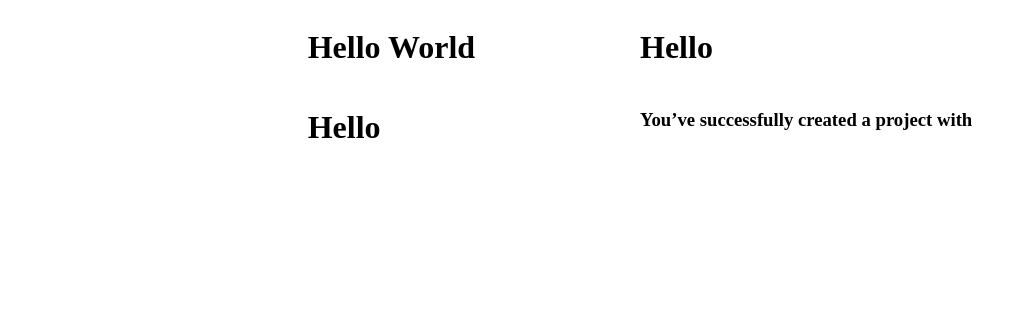
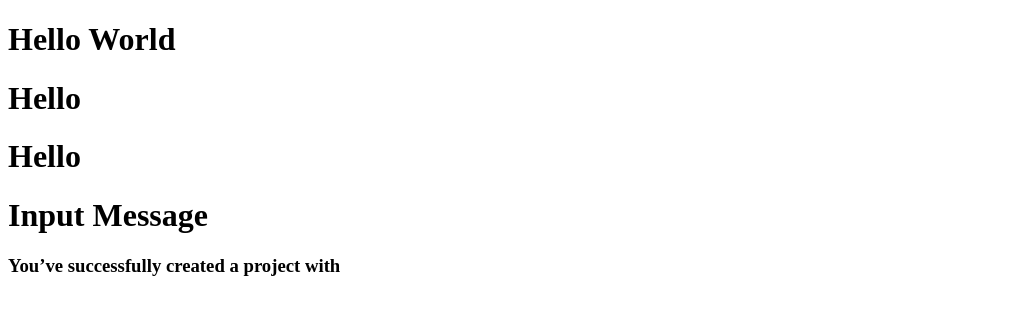
Before and after one commit to kodevue/vueapp1, a Vue app: page / in a window 1280 px wide. Shown: the top 314 px of the page, without its empty margins (0-1026 px from the left). Built offline with nearby package versions, Linux system fonts and the light colour scheme.

Commit message:
passing props.

```diff
--- a/src/App.vue
+++ b/src/App.vue
@@ -7,7 +7,7 @@
 
   <h1>Hello</h1>
   <h1>Hello</h1>
-  <HelloWorld />
+  <HelloWorld msg="Input Message" />
 </template>
 
 <style scoped>
--- a/src/assets/main.css
+++ b/src/assets/main.css
@@ -1,35 +1 @@
 @import './base.css';
-
-#app {
-  max-width: 1280px;
-  margin: 0 auto;
-  padding: 2rem;
-
-  font-weight: normal;
-}
-
-a,
-.green {
-  text-decoration: none;
-  color: hsla(160, 100%, 37%, 1);
-  transition: 0.4s;
-}
-
-@media (hover: hover) {
-  a:hover {
-    background-color: hsla(160, 100%, 37%, 0.2);
-  }
-}
-
-@media (min-width: 1024px) {
-  body {
-    display: flex;
-    place-items: center;
-  }
-
-  #app {
-    display: grid;
-    grid-template-columns: 1fr 1fr;
-    padding: 0 2rem;
-  }
-}
```
